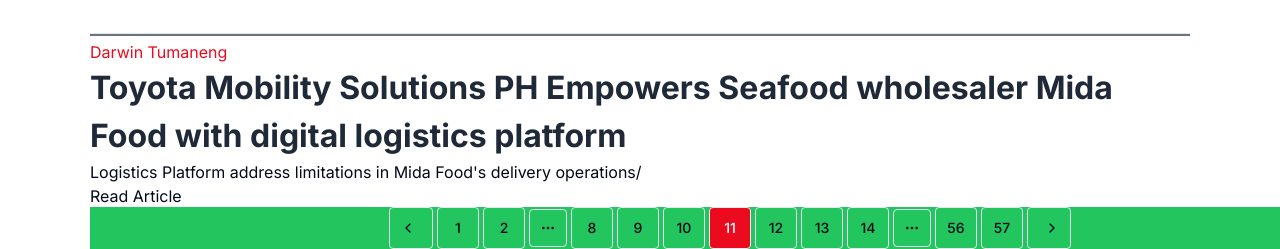
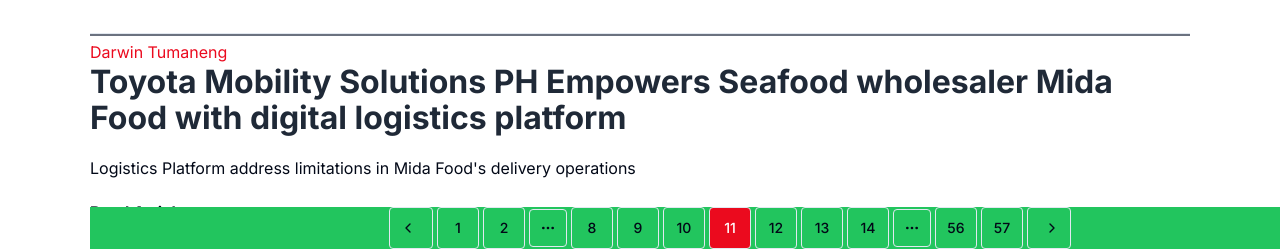
Before and after one commit to ken2213/sdi_front-end-challenge-1, a Next.js app: page / in a window 1280 px wide. Shown: the part 551-800 px from the top of the page. Built offline with nearby package versions, Linux system fonts and the light colour scheme.

Commit message:
Improved: UI & UX of Content section

```diff
--- a/src/components/Content.tsx
+++ b/src/components/Content.tsx
@@ -3,12 +3,22 @@
 const Content = () => {
   return (
     <section>
+      <div>
         <p className='text-toyota-red'>Darwin Tumaneng</p>
-        <h1 className='font-bold text-gray-800 text-[2rem]'>
-            Toyota Mobility Solutions PH Empowers Seafood wholesaler Mida Food with digital logistics platform
+      </div>
+      <div>
+        <h1 className='font-bold text-gray-800 text-[2rem] leading-9'>
+          Toyota Mobility Solutions PH Empowers Seafood wholesaler Mida Food with digital logistics platform
         </h1>
-        <p>Logistics Platform address limitations in Mida Food's delivery operations/</p>
-        <p><a href="">Read Article</a></p>
+        <p className='py-5'>
+          Logistics Platform address limitations in Mida Food's delivery operations
+        </p>
+      </div>
+        <p>
+          <a href="" className=' underline font-bold'>
+            Read Article
+          </a>
+        </p>
     </section>
   )
 }
```
